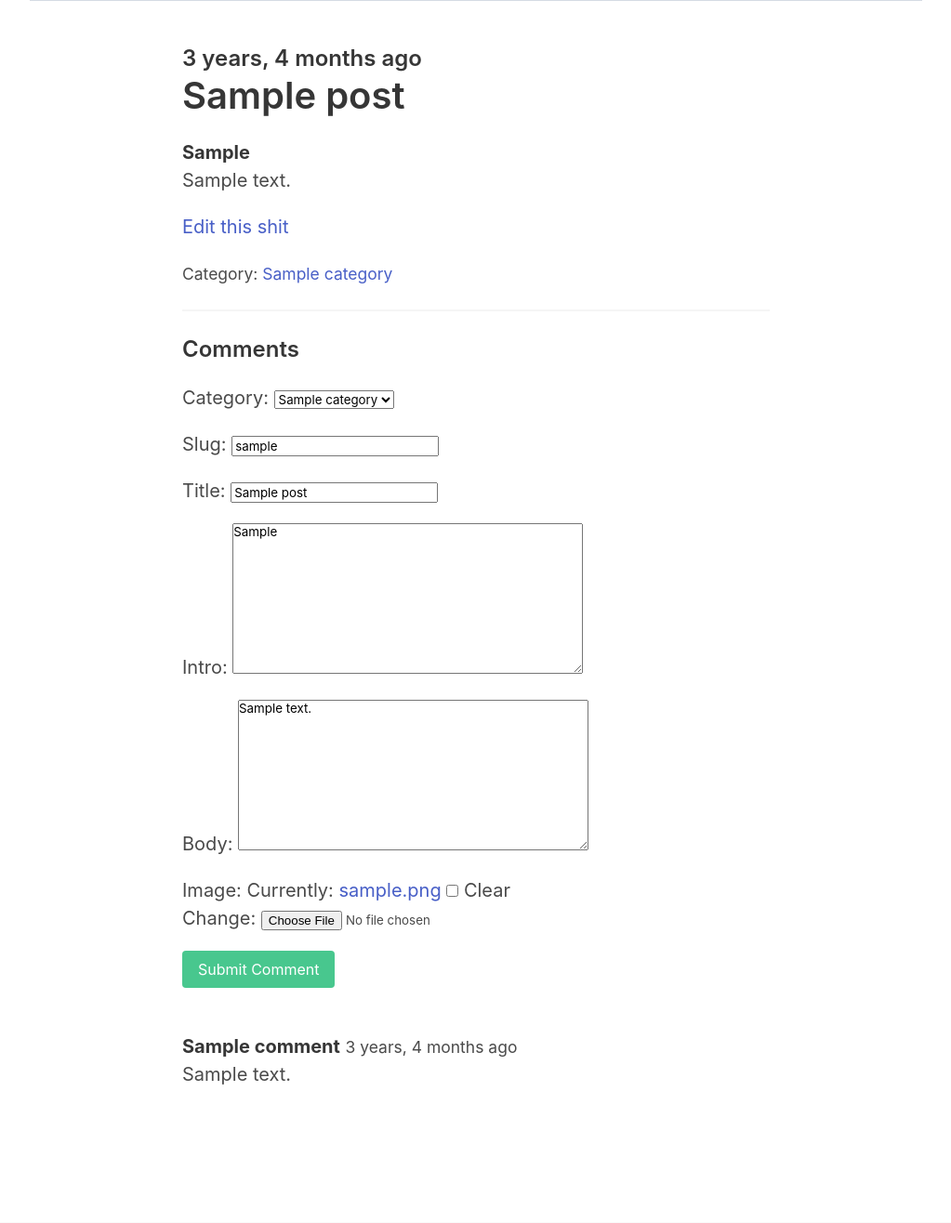
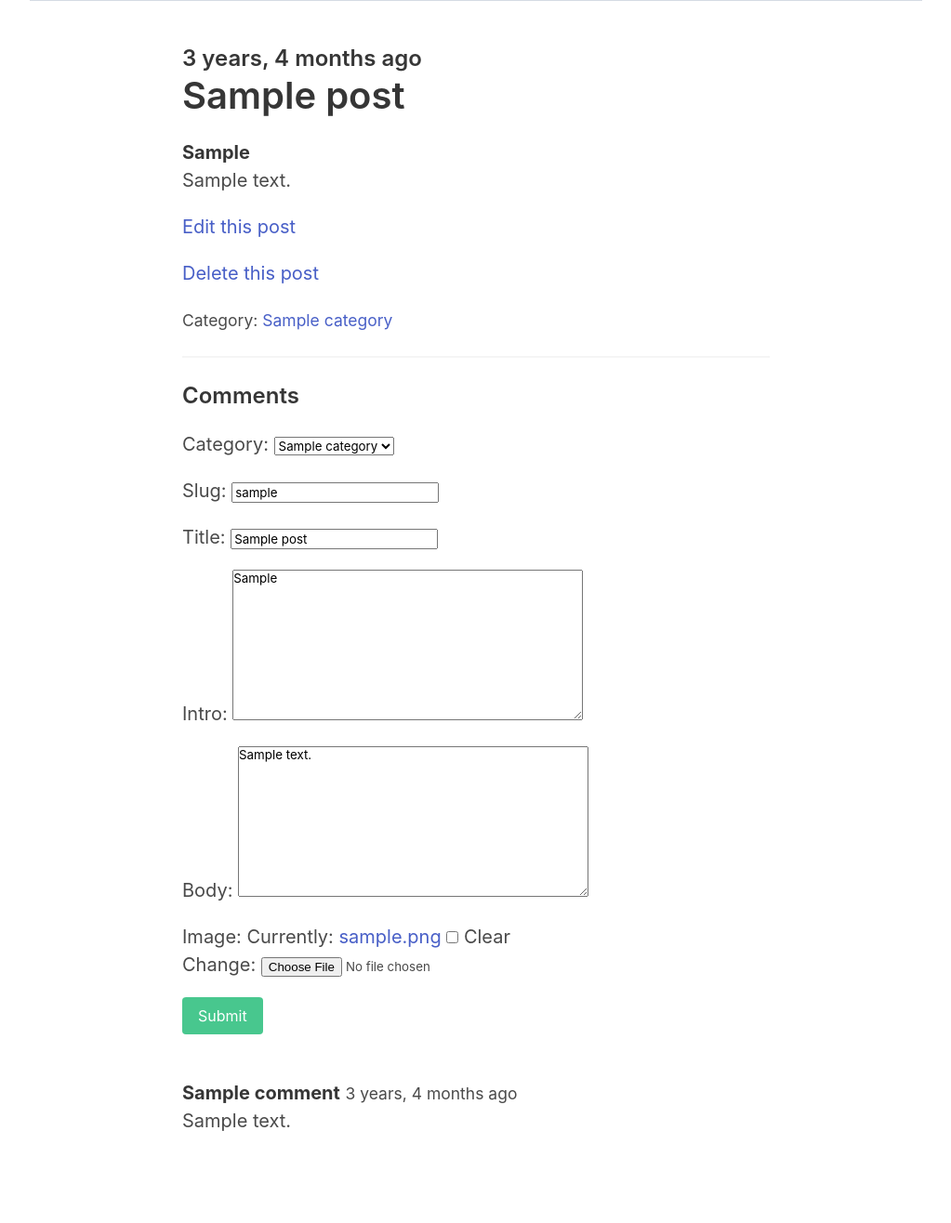
Before and after one commit to Enzujp/cuddly-potato, a Django app: a page that uses blog/templates/blog/detail.html in a window 1280 px wide. Shown: the part 959-2275 px from the top of the page at 93% size, without its empty margins (128-1151 px from the left). Run offline with Django 4.2, Linux system fonts and the light colour scheme; a user stored in the database is signed in; tables that the repository leaves empty hold one stand-in row (values such as "Sample post"); grey boxes marked "Sample" are stand-in pictures.

Commit message:
editing posts now functional

```diff
--- a/blog/templates/blog/detail.html
+++ b/blog/templates/blog/detail.html
@@ -20,7 +20,8 @@
                                     <h1 class="title">{{ post.title }}</h1>
                                     <strong><p>{{ post.intro }}</p></strong>
                                     <p>{{ post.body }}</p>
-                                    <p><a href="{% url 'edit-post' post.slug %}">Edit this shit</a></p>
+                                    <p><a href="{% url 'edit-post' post.slug %}">Edit this post</a></p>
+                                    <p><a href="{% url 'delete-post' post.slug %}">Delete this post</a></p>
 
                                     <p><small>Category: <a href="{% url 'category_detail' post.category.slug %}">{{ post.category }}</small></p></a>
                                     <hr>
@@ -33,7 +34,7 @@
 
                                         <div class="field">
                                             <div class="control">
-                                                <button class="button is-success">Submit Comment</button>
+                                                <button class="button is-success">Submit</button>
                                             </div>
                                         </div>
                                     </form>
```
